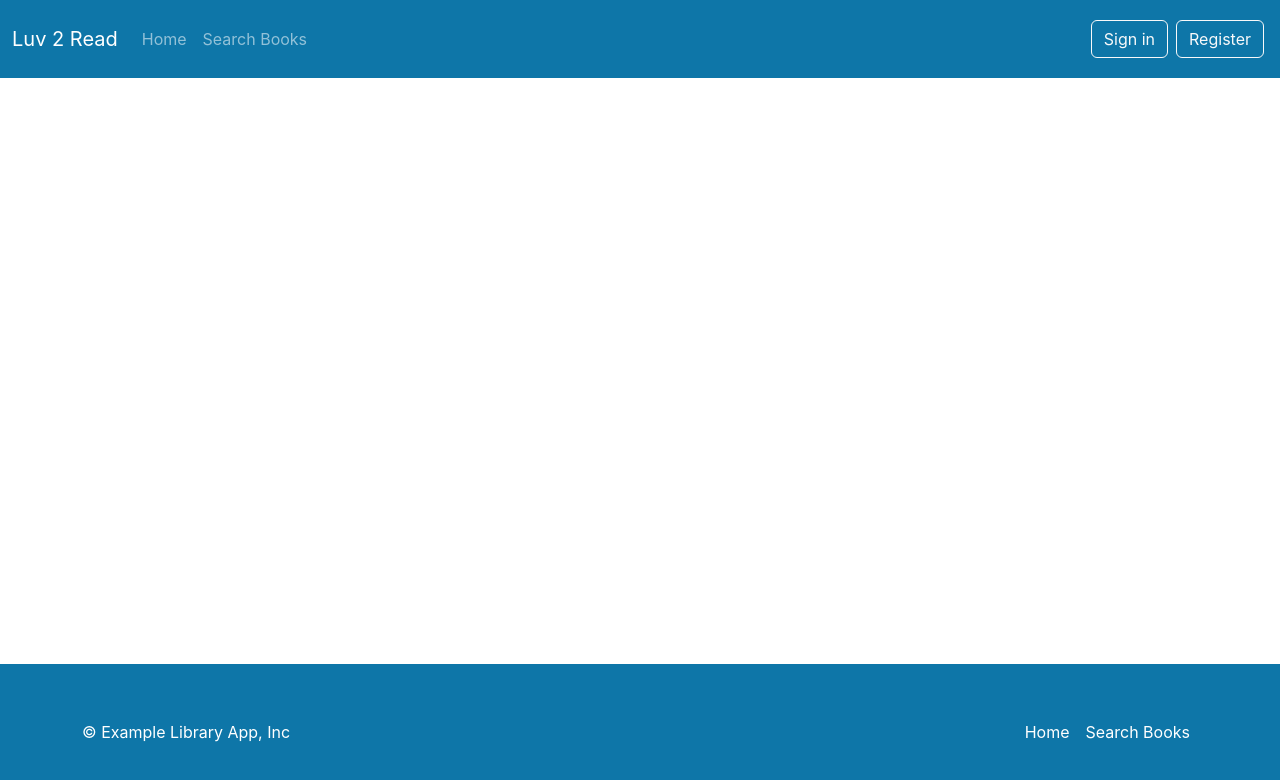
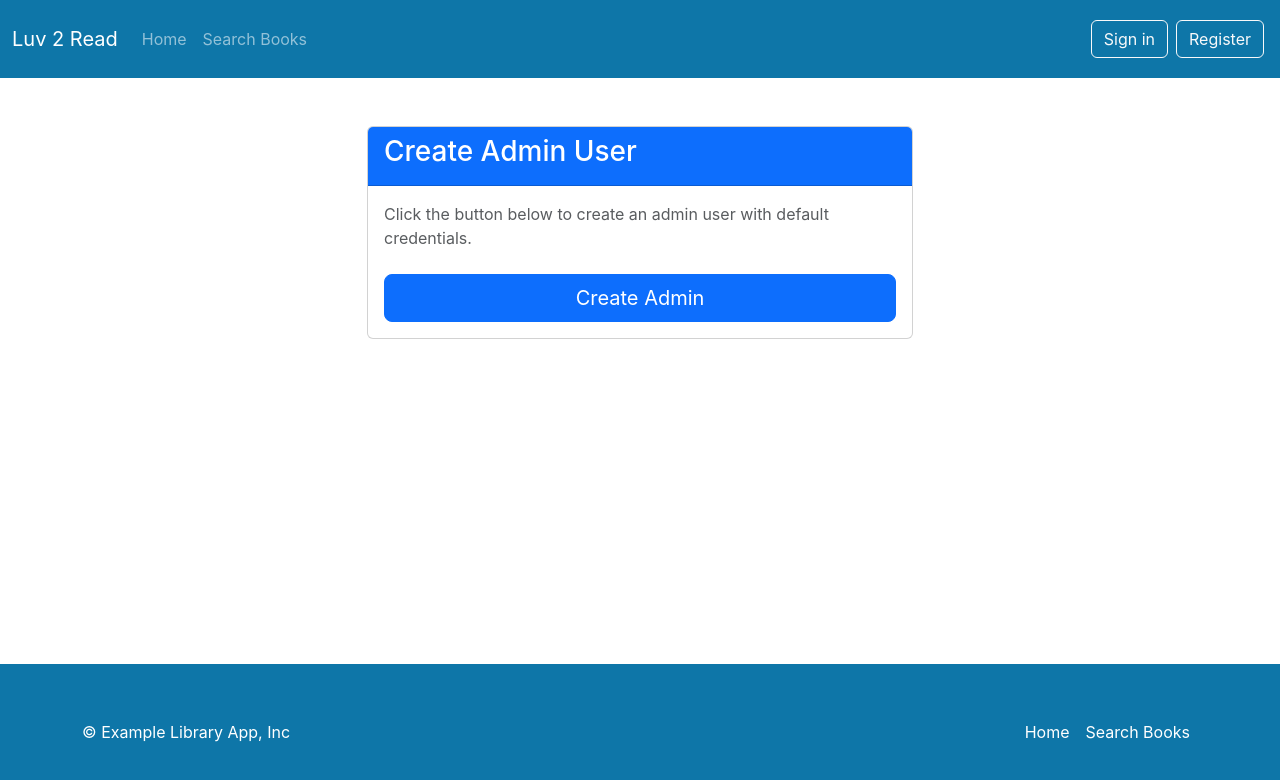
Before and after one commit to tauseefiqbal/library_ms-springboot-react-jwt-bs-ts-fe, a React (Vite) app: page /create-admin in a window 1280 px wide. Shown: the top 780 px of the page. Built offline with nearby package versions, Linux system fonts and the light colour scheme; no server answers.

Commit message:
Added/Updated files commit

```diff
--- a/src/App.tsx
+++ b/src/App.tsx
@@ -11,6 +11,7 @@ import { MessagesPage } from './layouts/MessagesPage/MessagesPage';
 import { ManageLibraryPage } from './layouts/ManageLibraryPage/ManageLibraryPage';
 import { LoginPage } from './layouts/LoginPage/LoginPage';
 import { RegisterPage } from './layouts/RegisterPage/RegisterPage';
+import { CreateAdminPage } from './layouts/CreateAdminPage/CreateAdminPage';
 
 export const App = () => {
   return (
@@ -28,6 +29,7 @@ export const App = () => {
           <Route path='/shelf' element={<ShelfPage />} />
           <Route path='/messages' element={<MessagesPage />} />
           <Route path='/admin' element={<ManageLibraryPage />} />
+          <Route path='/create-admin' element={<CreateAdminPage />} />
         </Routes>
       </div>
       <Footer />
--- /dev/null
+++ b/src/layouts/CreateAdminPage/CreateAdminPage.tsx
@@ -0,0 +1,80 @@
+import { useState } from 'react';
+
+const API_BASE_URL = import.meta.env.VITE_API_BASE_URL || 'http://localhost:8080';
+
+export const CreateAdminPage = () => {
+    const [result, setResult] = useState<any>(null);
+    const [loading, setLoading] = useState(false);
+    const [error, setError] = useState<string | null>(null);
+
+    const createAdmin = async () => {
+        setLoading(true);
+        setError(null);
+        setResult(null);
+
+        try {
+            const response = await fetch(`${API_BASE_URL}/api/auth/create-admin`, {
+                method: 'POST',
+                headers: {
+                    'Content-Type': 'application/json',
+                },
+            });
+
+            const data = await response.json();
+
+            if (response.ok) {
+                setResult(data);
+            } else {
+                setError(data.error || 'Failed to create admin');
+            }
+        } catch (err: any) {
+            setError(err.message);
+        } finally {
+            setLoading(false);
+        }
+    };
+
+    return (
+        <div className='container mt-5'>
+            <div className='row justify-content-center'>
+                <div className='col-md-6'>
+                    <div className='card'>
+                        <div className='card-header bg-primary text-white'>
+                            <h3>Create Admin User</h3>
+                        </div>
+                        <div className='card-body'>
+                            <p className='text-muted mb-4'>
+                                Click the button below to create an admin user with default credentials.
+                            </p>
+
+                            <button
+                                className='btn btn-primary btn-lg w-100'
+                                onClick={createAdmin}
+                                disabled={loading}
+                            >
+                                {loading ? 'Creating Admin...' : 'Create Admin'}
+                            </button>
+
+                            {result && (
+                                <div className='alert alert-success mt-4'>
+                                    <h4 className='alert-heading'>Success!</h4>
+                                    <p>{result.message}</p>
+                                    <hr />
+                                    <p className='mb-0'><strong>Email:</strong> {result.email}</p>
+                                    <p className='mb-0'><strong>Password:</strong> {result.password}</p>
+                                </div>
+                            )}
+
+                            {error && (
+                                <div className='alert alert-danger mt-4'>
+                                    <h4 className='alert-heading'>Error!</h4>
+                                    <p className='mb-0'>{error}</p>
+                                </div>
+                            )}
+                        </div>
+                    </div>
+                </div>
+            </div>
+        </div>
+    );
+};
```
